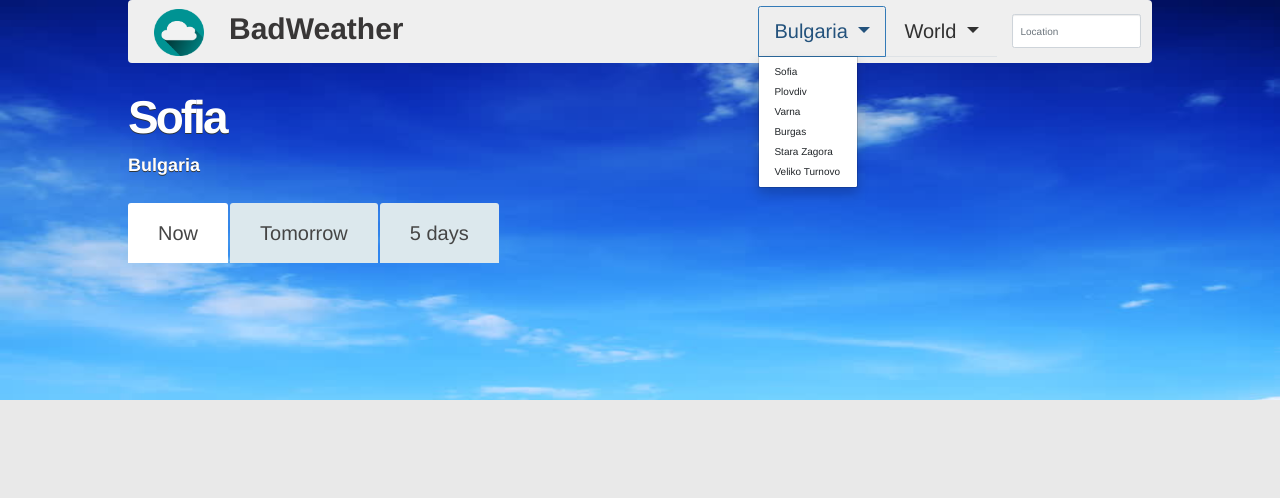
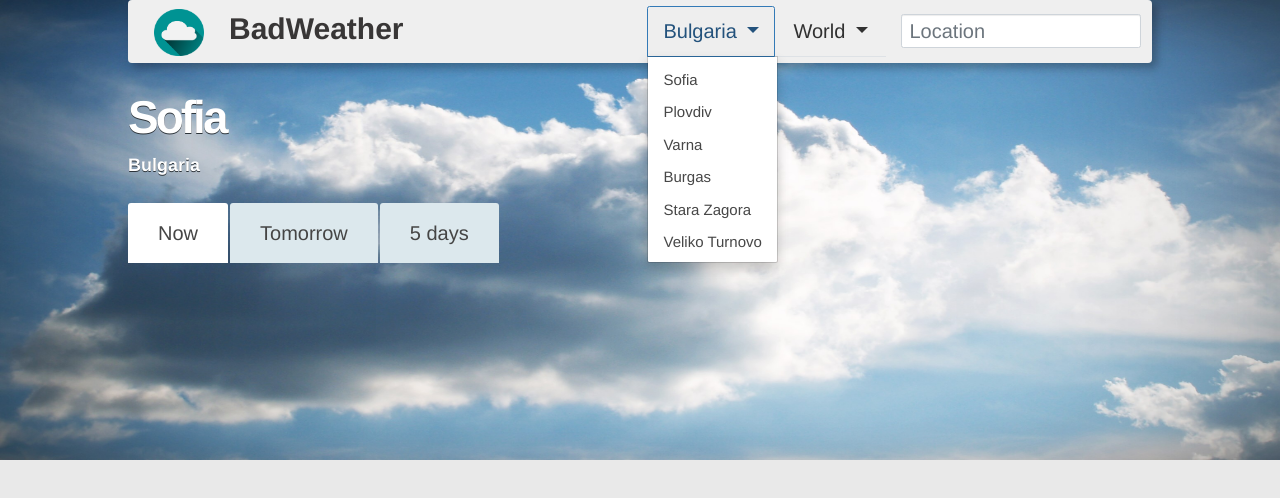
Before and after one commit to jivka93/BadWeather, a plain HTML site: page BadWeatherApp/index.html in a window 1280 px wide. Both pictures are taken after a click on the button "Bulgaria". Drawn offline with nearby package versions, Linux system fonts and the light colour scheme; no server answers.

Commit message:
Styling: shadows added to nav-bar & Now table

```diff
--- a/BadWeatherApp/css/main.css
+++ b/BadWeatherApp/css/main.css
@@ -6,9 +6,9 @@ main {
     flex-direction: column;
 }
 body {
-    background-image: url("../images/sunny.jpg");
+    background-image: url("../images/sky1.jpeg");
     background-repeat: no-repeat;
-    background-size: 100% 400px;
+    background-size: 100% 460px;
     font-family: Helvetica, Arial, sans-serif;
     background-color: rgb(233, 233, 233);
 }
@@ -20,6 +20,7 @@ body {
 }
 #navbar {
     background: #efefef;
+    box-shadow: 5px 5px 8px rgba(0, 0, 0, 0.267);
 }
 #site-name {
     font-size: 30px;
@@ -39,6 +40,25 @@ body {
 
 .filler {
     flex: 1;
+}
+
+/*---DropDown--*/
+/* #nav-dropdown{
+    background-color: rgb(29, 29, 29);
+    color: white;
+} */
+.dropdown-item{
+    font-size: 15px;
+    color: rgb(71, 71, 71);
+    background-color: rgb(255, 255, 255);
+    padding-top: 7px;
+    padding-bottom: 3px;
+}
+
+
+/*---SearchBar--*/
+.form-control{
+    font-size: 20;
 }
 
 /*---LOCATION--*/
@@ -80,6 +100,7 @@ body {
     background-color: #dce8ed;
     border-top-left-radius: 3px;
     border-top-right-radius: 3px;
+
 }
 
 .tabs .tab:hover {
@@ -92,6 +113,10 @@ body {
 
 
 /*------Content--------*/
+
+table{
+    box-shadow: 5px 5px 8px rgba(0, 0, 0, 0.267);
+}
 
 .td {
     width: 20%;
--- a/BadWeatherApp/index.html
+++ b/BadWeatherApp/index.html
@@ -29,7 +29,7 @@
                 </div>
                 <div class="filler"></div>
 
-                <ul class="nav nav-tabs">
+                <ul class="nav nav-tabs"  id="nav-dropdown">
                     <li class="nav-item dropdown">
                         <a class="nav-link dropdown-toggle large-nav-text" data-toggle="dropdown" href="#" role="button" aria-haspopup="true" aria-expanded="false">
                             Bulgaria
--- a/BadWeatherApp/js/main.js
+++ b/BadWeatherApp/js/main.js
@@ -20,14 +20,19 @@ function onDataRetrieved(json){
     var countryName = $("#country-name");
     countryName.html(json.city.country);
 
-createCurrentTab(json);
+    // Create dafault tab
+    createCurrentTab(json);
 
+    // Create dafault tab
+    createDeafultBackground(json);
 }
 
+function createDeafultBackground(json){
+    var weather = (json.list[i].dt_txt.split(" ")[1].substr(0, 5));
+}
 
 // Tab Now
 function createCurrentTab(json){
-
 
         // Creating
     for (var i = 0; i < 8; i +=1 ){
```
Also changed, not shown: BadWeatherApp/images/morning.jpg (added), BadWeatherApp/images/rainynight.gif (added), BadWeatherApp/images/sky-cloud-blue-background-159031.jpeg (added), BadWeatherApp/images/sky1.jpeg (added), 8 other files.
